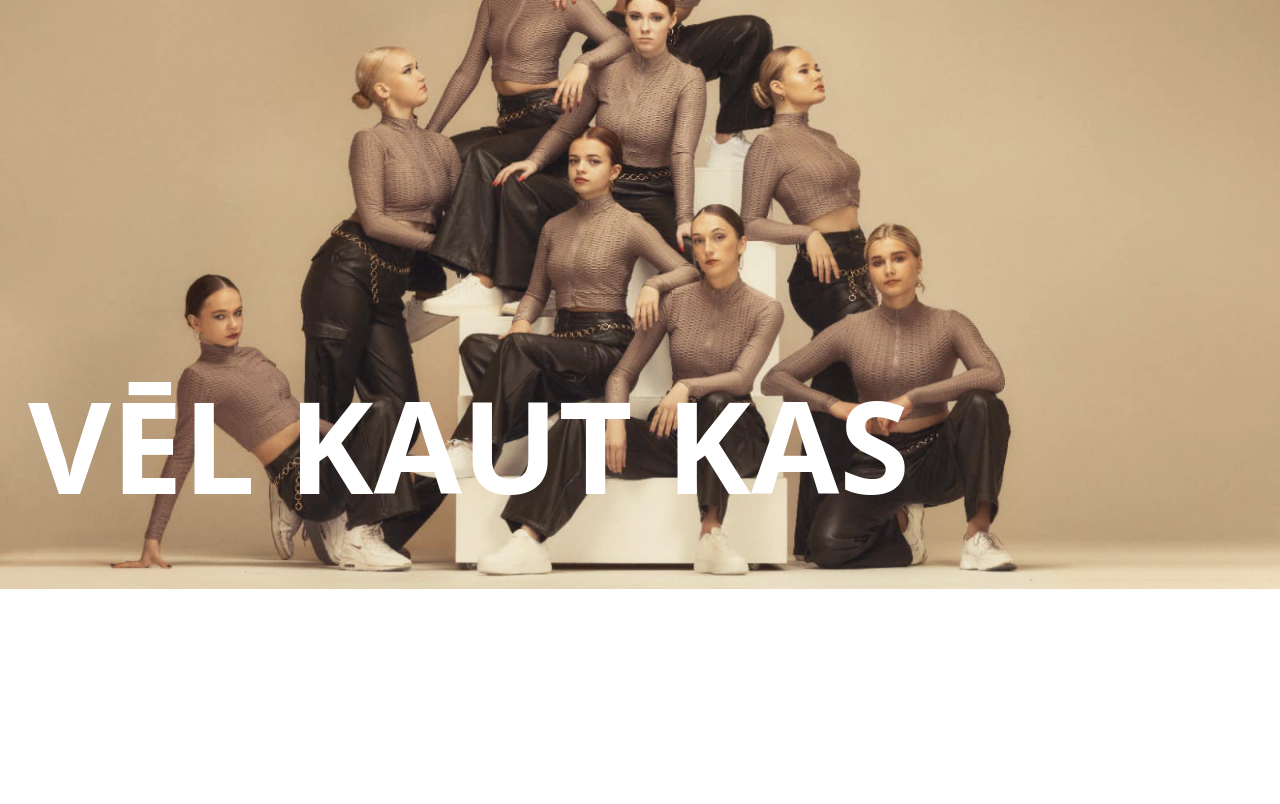
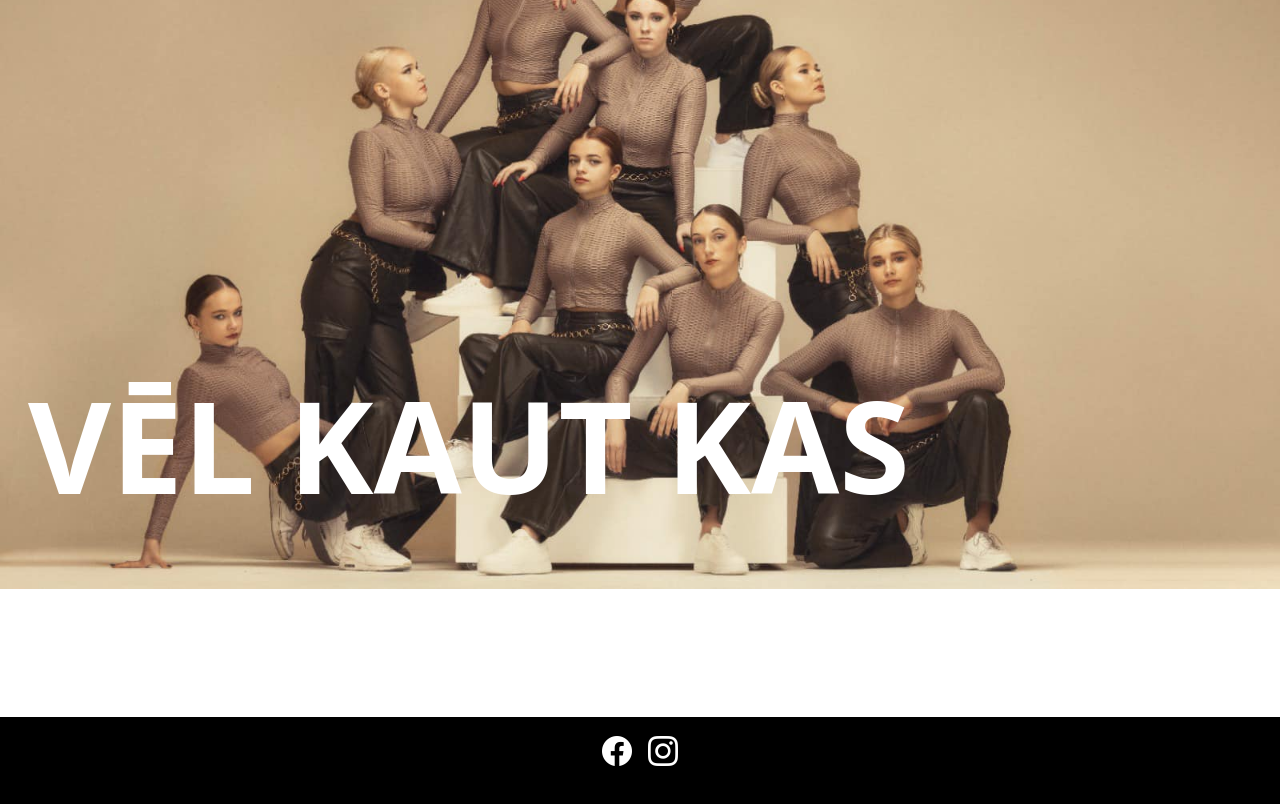
Before and after one commit to ErnestNeimanis/virziens, a Vue app in the folder virziens/: page / in a window 1280 px wide. Shown: the part 1420-2224 px from the top of the page. Before the commit the page ends 2137 px from the top, so only its background shows below. Built offline with nearby package versions, Linux system fonts and the light colour scheme; a web font is replaced by a local one.

Commit message:
social media icons added

```diff
--- a/virziens/index.html
+++ b/virziens/index.html
@@ -4,6 +4,7 @@
     <meta charset="UTF-8">
     <link rel="icon" href="/favicon.ico">
     <link href="https://fonts.cdnfonts.com/css/christmas-wish-calligraphy" rel="stylesheet">
+    <link rel="stylesheet" href="https://cdn.jsdelivr.net/npm/bootstrap-icons@1.10.4/font/bootstrap-icons.css">
 
     <meta name="viewport" content="width=device-width, initial-scale=1.0">
     <title>Vite App</title>
--- a/virziens/package.json
+++ b/virziens/package.json
@@ -10,6 +10,7 @@
     "type-check": "vue-tsc --noEmit"
   },
   "dependencies": {
+    "bootstrap-icons": "^1.10.4",
     "pinia": "^2.0.32",
     "vue": "^3.2.47",
     "vue-router": "^4.1.6"
--- a/virziens/src/views/HomeView.vue
+++ b/virziens/src/views/HomeView.vue
@@ -45,14 +45,20 @@ function updateResize() {
           </div>
 
         </section>
-           <section class=" w-full h-96 ">
+          <section class=" w-full  ">
         <img class="" src="@/assets/images/virziens-piramida.jpg" alt="">
         <div class="px-7">
           <h1 class="xl:text-9xl md:text-7xl xs:text-4xl uppercase font-extrabold -translate-y-52 text-white" >Vēl kaut kas</h1>
         </div>
 
         </section>
-           <section class=" w-full h-96 bg-black">
+          <section class=" w-full h-96 pt-4 bg-black">
+            <div class="w-full">
+              <div class="flex justify-center items-center gap-4">
+                <div> <a href="https://www.facebook.com/dejustudijavirziens?locale=de_DE"> <i class="bi bi-facebook text-white text-3xl"></i> </a></div>
+  <div> <a href="https://www.instagram.com/dejustudijavirziens/?hl=de"> <i class="bi bi-instagram text-white text-3xl"></i> </a></div>
+              </div>
+            </div>
 
 
         </section>
```
Also changed, not shown: 1 other file (tests, documents, lock files or other folders).
